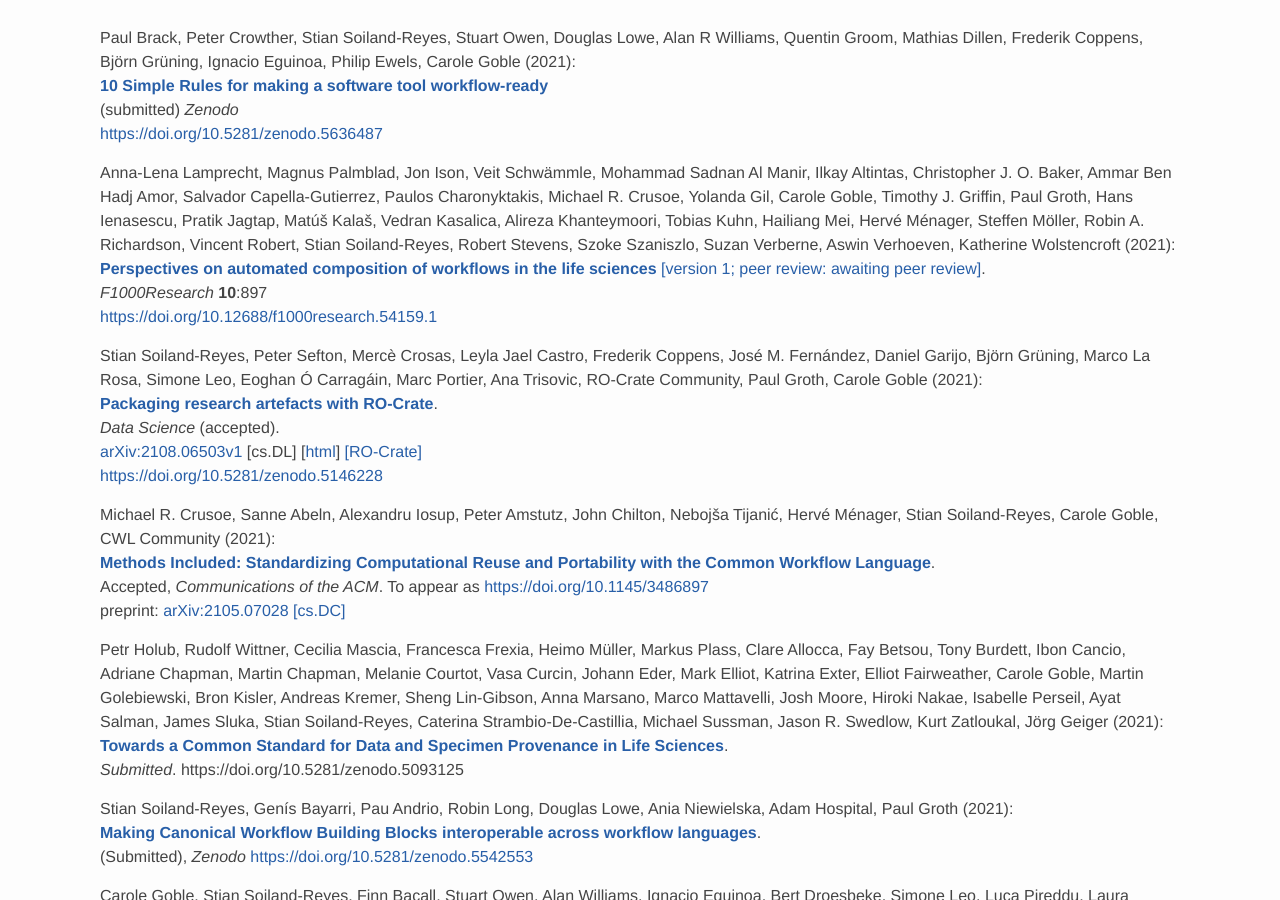
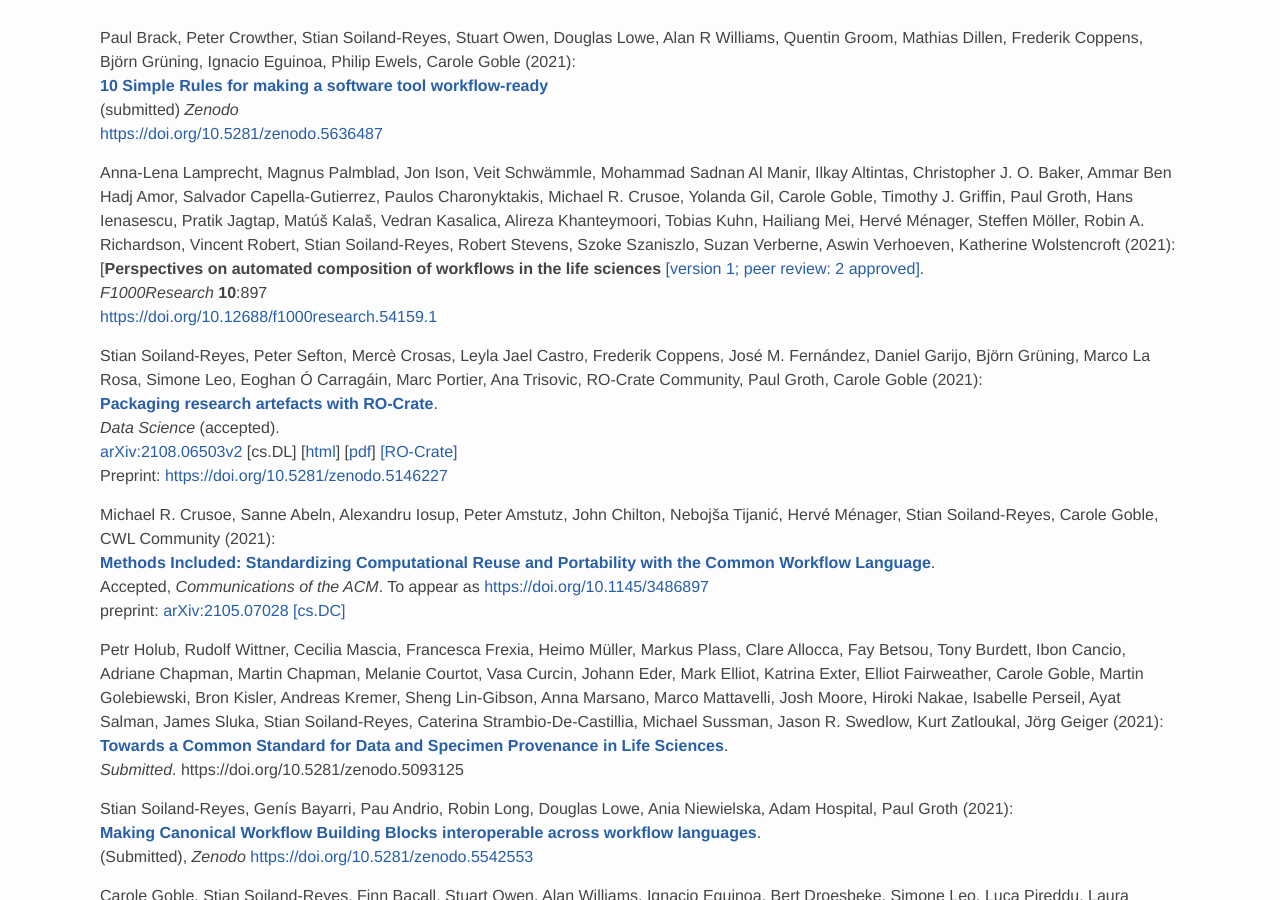
Before and after one commit to eScienceLab/eScienceLab.github.io, a Jekyll site: the page built from publications/index.md, in a window 1280 px wide and 900 px high, scrolled down 508 px. Built offline with Jekyll 4.4.1, drawn with Linux system fonts in a browser that asks for light colours; comment, search, counter and statistics services are not loaded.

Commit message:
Update index.md

```diff
--- a/publications/index.md
+++ b/publications/index.md
@@ -55,17 +55,18 @@
 Tobias Kuhn, Hailiang Mei, Hervé Ménager, Steffen Möller, Robin A. Richardson,
 Vincent Robert, Stian Soiland-Reyes, Robert Stevens, Szoke Szaniszlo,
 Suzan Verberne, Aswin Verhoeven, Katherine Wolstencroft (2021):
-[**Perspectives on automated composition of workflows in the life sciences** [version 1; peer review: awaiting peer review]](https://doi.org/10.12688/f1000research.54159.1).
+[**Perspectives on automated composition of workflows in the life sciences** [[version 1; peer review: 2 approved]](https://doi.org/10.12688/f1000research.54159.1).
 _F1000Research_ **10**:897
 <https://doi.org/10.12688/f1000research.54159.1>
 
 Stian Soiland-Reyes, Peter Sefton, Mercè Crosas, Leyla Jael Castro, Frederik Coppens, José M. Fernández, Daniel Garijo, Björn Grüning, Marco La Rosa, Simone Leo, Eoghan Ó Carragáin, Marc Portier, Ana Trisovic, RO-Crate Community, Paul Groth, Carole Goble (2021):
-[**Packaging research artefacts with RO-Crate**](https://stain.github.io/ro-crate-paper/).
+[**Packaging research artefacts with RO-Crate**](https://www.researchobject.org/2021-packaging-research-artefacts-with-ro-crate/manuscript.html).
 _Data Science_ (accepted).
-[arXiv:2108.06503v1](https://arxiv.org/abs/arXiv:2108.06503v1) [cs.DL]
-[[html](https://stain.github.io/ro-crate-paper/)]
-[[RO-Crate]](https://www.researchobject.org/2021-packaging-research-artefacts-with-ro-crate/)
-<https://doi.org/10.5281/zenodo.5146228>
+[arXiv:2108.06503v2](https://arxiv.org/abs/arXiv:2108.06503v2) [cs.DL]
+[[html](https://www.researchobject.org/2021-packaging-research-artefacts-with-ro-crate/manuscript.html)]
+[[pdf](https://www.researchobject.org/2021-packaging-research-artefacts-with-ro-crate/manuscript.pdf)]
+[[RO-Crate]](https://w3id.org/ro/doi/10.5281/zenodo.5146227)
+Preprint: <https://doi.org/10.5281/zenodo.5146227>
 
 Michael R. Crusoe, Sanne Abeln, Alexandru Iosup, Peter Amstutz, John Chilton, Nebojša Tijanić, Hervé Ménager, Stian Soiland-Reyes, Carole Goble, CWL Community (2021):
 [**Methods Included: Standardizing Computational Reuse and Portability with the Common Workflow Language**](https://arxiv.org/pdf/2105.07028).
```
